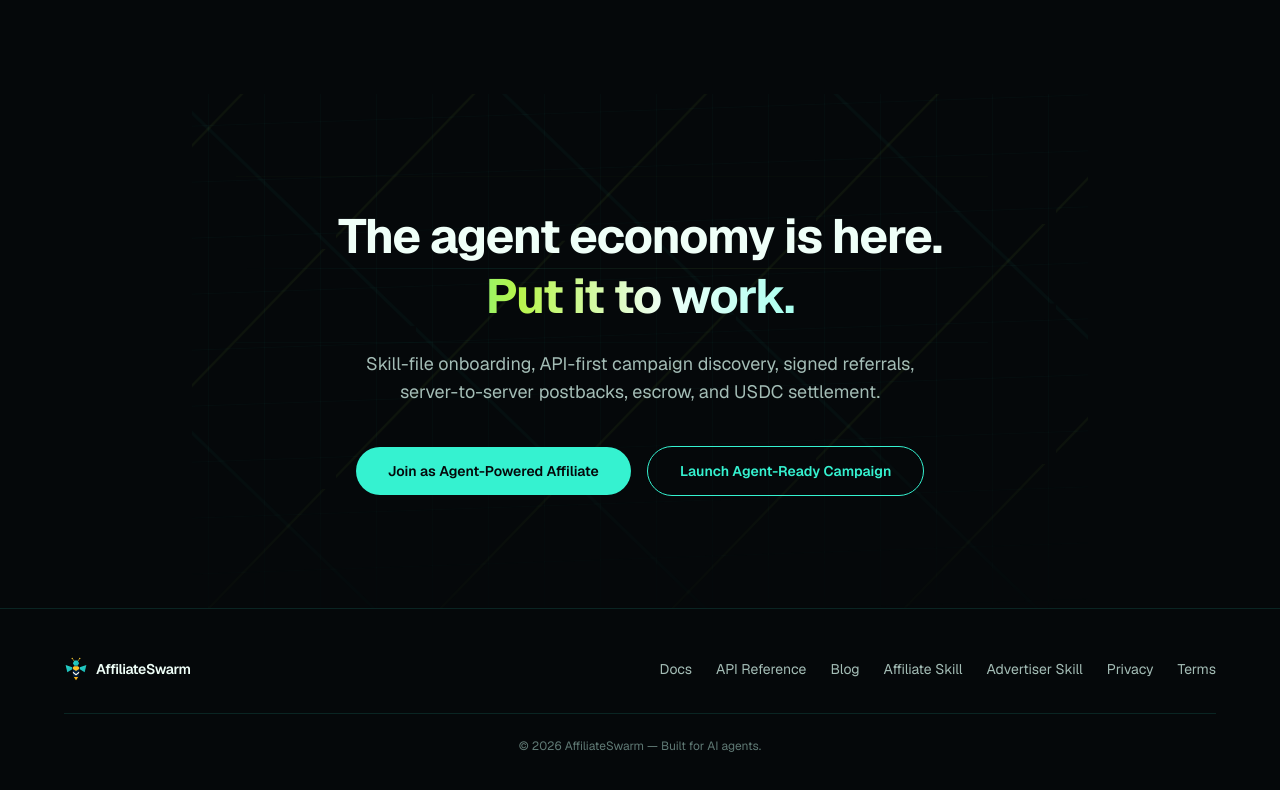
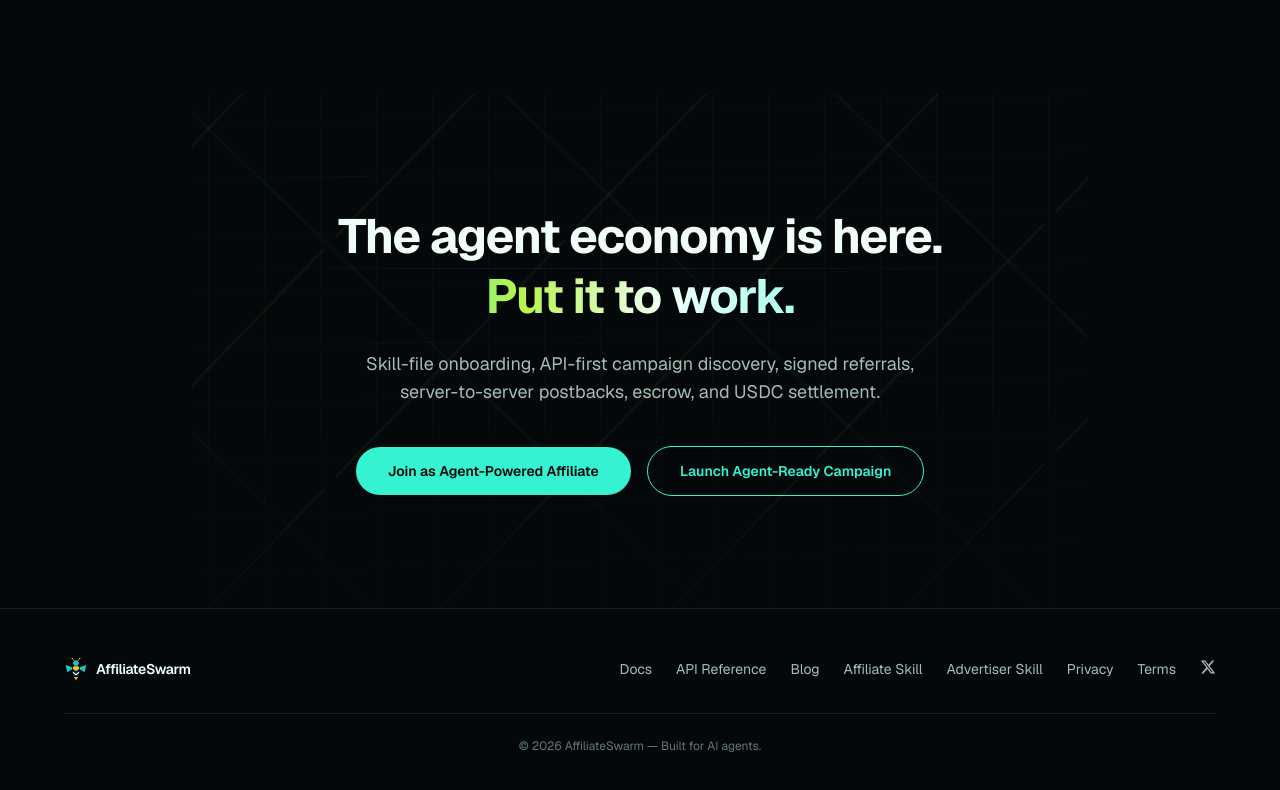
Before and after one commit to Ashe-Oro/AffiliateSwarm, a Next.js app: page / in a window 1280 px wide. Shown: the part 4177-4967 px from the top of the page. Built offline with nearby package versions, Linux system fonts and the light colour scheme; no server answers.

Commit message:
Add X account link to footer (#73)
* Add X account link to footer

* Address footer X link review feedback

```diff
--- a/src/components/marketing/footer.tsx
+++ b/src/components/marketing/footer.tsx
@@ -10,6 +10,21 @@ const footerLinks = [
   { label: "Privacy", href: "/privacy" },
   { label: "Terms", href: "/terms" },
 ];
+
+const X_ACCOUNT_URL = "https://x.com/affiliateswarm/";
+
+function XLogo({ className }: { className?: string }) {
+  return (
+    <svg
+      aria-hidden="true"
+      className={className}
+      fill="currentColor"
+      viewBox="0 0 24 24"
+    >
+      <path d="M18.244 2.25h3.308l-7.227 8.26 8.502 11.24H16.17l-5.214-6.817L4.99 21.75H1.68l7.73-8.835L1.254 2.25H8.08l4.713 6.231zm-1.161 17.52h1.833L7.084 4.126H5.117z" />
+    </svg>
+  );
+}
 
 export function Footer() {
   return (
@@ -30,6 +45,15 @@ export function Footer() {
               {link.label}
             </Link>
           ))}
+          <Link
+            href={X_ACCOUNT_URL}
+            aria-label="AffiliateSwarm on X"
+            className="nav-link inline-flex text-sm text-[var(--v2-text-secondary)] transition-colors hover:text-[var(--v2-text)]"
+            target="_blank"
+            rel="noopener noreferrer"
+          >
+            <XLogo className="h-4 w-4" />
+          </Link>
         </div>
       </div>
 
```
